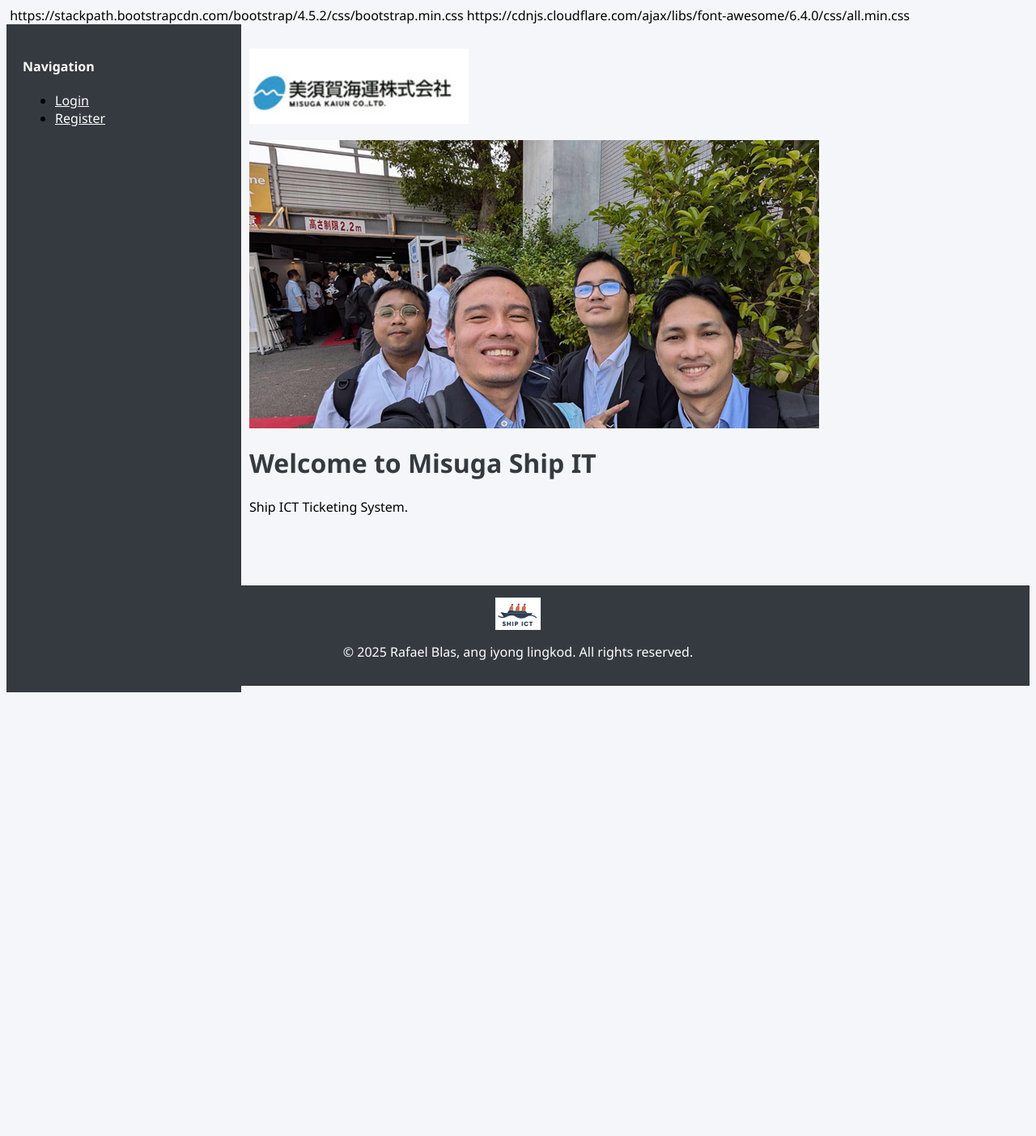
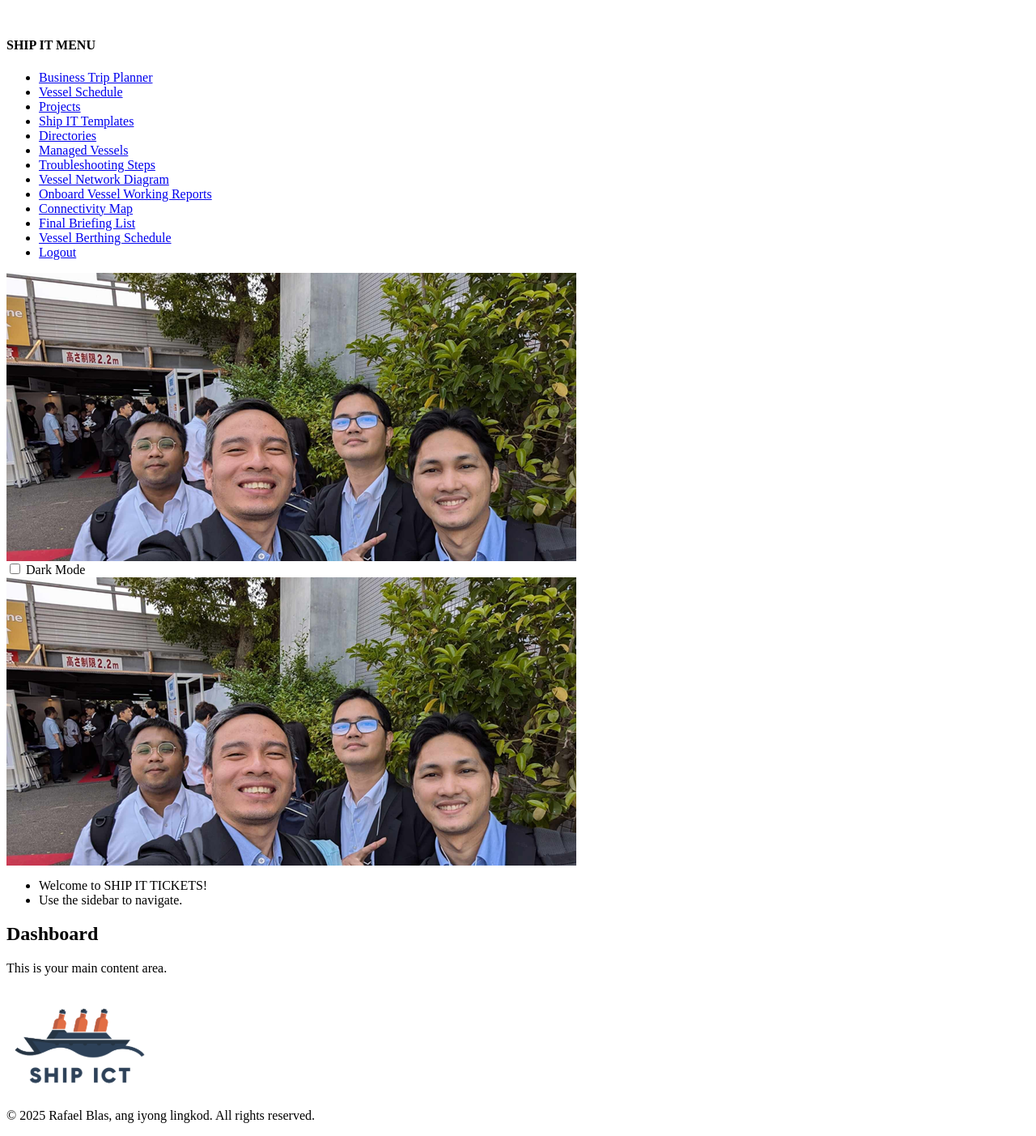
Before and after one commit to rafael0915/JIRAF_SIT, a Flask app: page / in a window 1280 px wide. Shown: the whole page at 81% size. Before the commit the page ends 855 px from the top, so only its background shows below. Run offline with Flask 3, Linux system fonts and the light colour scheme; some libraries are stand-ins or nearby versions.

Commit message:
Pageedit1
rafael

```diff
--- a/templates/base.html
+++ b/templates/base.html
@@ -1,112 +1,156 @@
 <!DOCTYPE html>
 <html lang="en">
 <head>
-    <meta charset="UTF-8">
-    <meta name="viewport" content="width=device-width, initial-scale=1.0">
+    <meta charset="UTF-8" />
+    <meta name="viewport" content="width=device-width, initial-scale=1.0" />
     <title>SHIP IT TICKETS</title>
-    https://stackpath.bootstrapcdn.com/bootstrap/4.5.2/css/bootstrap.min.css
-    https://cdnjs.cloudflare.com/ajax/libs/font-awesome/6.4.0/css/all.min.css
-    <link rel="stylesheet" href="{{ url_for('static', filename='style.css') }}">
-    <style>
+    <link rel="stylesheet" href="https://cdn.jsdelivr.net/npm/bootstrap@5.s
+    <link rel="stylesheet" href="https://cdnjs.cloudflare.com/ajax/libs/font-awesome/6.4>
         body {
-            background-color: #f4f6f9;
+            background-color: #eef2f7;
             font-family: 'Segoe UI', sans-serif;
+            transition: background-color 0.3s ease, color 0.3s ease;
         }
         .sidebar {
-            background-color: #343a40;
+            background-color: #1f2937;
+            color: white;
             height: 100vh;
-            padding: 20px;
             position: fixed;
             width: 250px;
-            overflow-y: auto;
+            padding-top:            overflow-y: auto;
+            transition: background-color 0.3s ease;
         }
         .sidebar h4 {
-            color: white;
-            margin-bottom: 20px;
+            text-align: center;
+            margin-bottom: 30px;
         }
         .sidebar .nav-link {
+            color: #d1d5db;
+            padding: 10px 20px;
+            transition: all 0.3s ease;
+        }
+        .sidebar .nav-link:hover {
+            background-color: #374151;
             color: #ffffff;
+        }
+        .content {
+            margin-left: 250px;
+            padding: 30px;
+        }
+        .navbar {
+            background-color: #ffffff;
+            box-shadow: 0 2px 4px rgba(0,0,0,0.1);
             transition: background-color 0.3s ease;
         }
-        .sidebar .nav-link:hover {
-            background-color: #007bff;
-            color: #fff;
+        .navbar-brand img {
+            height: 60px;
         }
-        .content {
-            margin-left: 270px;
-            padding: 30px;
-        }
-        .navbar-brand img {
-            height: 80px;
+        .banner {
+            border-radius: 10px;
+            box-shadow: 0 4px 8px rgba(0,0,0,0.1);
         }
         .alert {
             margin-top: 20px;
         }
         footer {
-            background-color: #343a40;
+            background-color: #1f2937;
             color: white;
             text-align: center;
             padding: 15px 0;
             margin-top: 40px;
+            transition: background-color 0.3s ease;
         }
         footer img {
             height: 40px;
+        }
+
+        /* Dark Mode Styles */
+        body.dark-mode {
+            background-color: #121212;
+            color: #e0e0e0;
+        }
+        .sidebar.dark-mode {
+            background-color: #1c1c1c;
+        }
+        .sidebar.dark-mode .nav-link {
+            color: #bbbbbb;
+        }
+        .sidebar.dark-mode .nav-link:hover {
+            background-color: #333333;
+        }
+        .navbar.dark-mode {
+            background-color: #1f1f1f;
+        }
+        footer.dark-mode {
+            background-color: #1c1c1c;
+            color: #e0e0e0;
+        }
+        .alert.dark-mode {
+            background-color: #2c2c2c;
+            color: #ffffff;
         }
     </style>
 </head>
 <body>
     <div class="sidebar">
-        <h4><i class="fas fa-ship"></i> Navigation</h4>
+        <h4><i class="fas fa-ship"></i> SHIP IT MENU</h4>
         <ul class="nav flex-column">
-            {% if current_user.is_authenticated %}
-                <li class="nav-item"><a class="nav-link" href="{{ url_for('business_trip') }}"><i class="fas fa-briefcase"></i> Business Trip Planner</a></li>
-                <li class="nav-item"><a class="nav-link" href="{{ url_for('trips') }}"><i class="fas fa-calendar-alt"></i> Vessel Schedule</a></li>
-                <li class="nav-item"><a class="nav-link" href="{{ url_for('projects') }}"><i class="fas fa-tasks"></i> Projects</a></li>
-                <li class="nav-item"><a class="nav-link" href="{{ url_for('mailTemplates2') }}"><i class="fas fa-envelope-open-text"></i> Ship IT Templates</a></li>
-                <li class="nav-item"><a class="nav-link" href="{{ url_for('Directories') }}"><i class="fas fa-folder-open"></i> Directories</a></li>
-                <li class="nav-item"><a class="nav-link" href="{{ url_for('vesselist2') }}"><i class="fas fa-ship"></i> Managed Vessels</a></li>
-                <li class="nav-item"><a class="nav-link" href="{{ url_for('troubleshooting') }}"><i class="fas fa-tools"></i> Troubleshooting Steps</a></li>
-                <li class="nav-item"><a class="nav-link" href="{{ url_for('network_diagram') }}"><i class="fas fa-project-diagram"></i> Vessel Network Diagram</a></li>
-                <li class="nav-item"><a class="nav-link" href="{{ url_for('work_reports') }}"><i class="fas fa-file-alt"></i> Onboard Vessel Working Reports</a></li>
-                <li class="nav-item"><a class="nav-link" href="{{ url_for('map') }}"><i class="fas fa-map-marked-alt"></i> Connectivity Map</a></li>
-                <li class="nav-item"><a class="nav-link" href="{{ url_for('finalbriefing2') }}"><i class="fas fa-list-check"></i> Final Briefing List</a></li>
-                <li class="nav-item"><a class="nav-link" href="{{ url_for('add_schedule') }}"><i class="fas fa-calendar-plus"></i> Vessel Berthing Schedule</a></li>
-                <li class="nav-item"><a class="nav-link" href="{{ url_for('logout') }}"><i class="fas fa-sign-out-alt"></i> Logout</a></li>
-            {% else %}
-                <li class="nav-item"><a class="nav-link" href="{{ url_for('login') }}"><i class="fas fa-sign-in-alt"></i> Login</a></li>
-                <li class="nav-item"><a class="nav-link" href="{{ url_for('register') }}"><i class="fas fa-user-plus"></i> Register</a></li>
-            {% endif %}
+            <li class="nav-item"><a class="nav-link" href="#"><i class="fas fa-briefcase"></i> Business Trip Planner</a></li>
+            <li class="nav-item"><a class="nav-link" href="#"><i class="fas fa-calendar-alt"></i> Vessel Schedule</a></li>
+            <li class="nav-item"><a class="nav-link" href="#"><i class="fas fa-tasks"></i> Projects</a></li>
+            <li class="nav-item"><a class="nav-link" href="#"><i class="fas fa-envelope-open-text"></i> Ship IT Templates</a></li>
+            <li class="nav-item"><a class="nav-link" href="#"><i class="fas fa-folder-open"></i> Directories</a></li>
+            <li class="nav-item"><a class="nav-link" href="#"><i class="fas fa-ship"></i> Managed Vessels</a></li>
+            <li class="nav-item"><a class="nav-link" href="#"><i class="fas fa-tools"></i> Troubleshooting Steps</a></li>
+            <li class="nav-item"><a class="nav-link" href="#"><i class="fas fa-project-diagram"></i> Vessel Network Diagram</a></li>
+            <li class="nav-item"><a class="nav-link" href="#"><i class="fas fa-file-alt"></i> Onboard Vessel Working Reports</a></li>
+            <li class="nav-item"><a class="nav-link" href="#"><i class="fas fa-map-marked-alt"></i> Connectivity Map</a></li>
+            <li class="nav-item"><a class="nav-link" href="#"><i class="fas fa-list-check"></i> Final Briefing List</a></li>
+            <li class="nav-item"><a class="nav-link" href="#"><i class="fas fa-calendar-plus"></i> Vessel Berthing Schedule</a></li>
+            <li class="nav-item"><a class="nav-link" href="#"><i class="fas fa-sign-out-alt"></i> Logout</a></li>
         </ul>
     </div>
 
     <div class="content">
-        <nav class="navbar navbar-light bg-light mb <a class="navbar-brand" href="{{ url_for('index') }}">
-                <img src="{{ url_for('static', filename='logo.png') }}" alt="Logo">
+        <nav class="navbar navbar-light mb-4 d-flex justify-content-between">
+            <a class="navbar-brand" href="#">
+                <img src="static/ceme.png" alt="Logo">
             </a>
+            <div class="form-check form-switch">
+                <input class="form-check-input" type="checkbox" id="darkModeToggle">
+                <label class="form-check-label" for="darkModeToggle">Dark Mode</label>
+            </div>
         </nav>
 
-        <img src="{{ url_for('static', filename='ceme.png') }}" alt="Banner" class="img-fluid rounded shadow-sm mb-4">
+        <img src="static/ceme.png" alt="Banner" class="img-fluid banner mb-4">
 
-        {% with messages = get_flashed_messages() %}
-            {% if messages %}
-                <div class="alert alert-info shadow-sm">
-                    <ul>
-                    {% for message in messages %}
-                        <li>{{ message }}</li>
-                    {% endfor %}
-                    </ul>
-                </div>
-            {% endif %}
-        {% endwith %}
+        <div class="alert alert-info shadow-sm">
+            <ul>
+                <li>Welcome to SHIP IT TICKETS!</li>
+                <li>Use the sidebar to navigate.</li>
+            </ul>
+        </div>
 
-        {% block content %}{% endblock %}
+        <!-- Main content block -->
+        <div>
+            <h2>Dashboard</h2>
+            <p>This is your main content area.</p>
+        </div>
     </div>
 
     <footer>
-        <img src="{{ url_for('static', filename='ship.png') }}" alt="ship">
+        <img src="static/ship.png" alt="ship">
         <p>&copy; 2025 Rafael Blas, ang iyong lingkod. All rights reserved.</p>
     </footer>
 
-    <script src="https://code.jquery.com/jquery-3.5.1.slim.min.js"></"https://cdn.jsdelivr.net/npm/@popperjs/core@2.9.2/dist/umd/popper.min.js"></scriptbootstrapcdn.com/bootstrap/4.5.2/js/bootstrap.min.js
+    <script>
+        const toggle = document.getElementById('darkModeToggle');
+        toggle.addEventListener('change', () => {
+            document.body.classList.toggle('dark-mode');
+            document.querySelector('.sidebar').classList.toggle('dark-mode');
+            document.querySelector('.navbar').classList.toggle('dark-mode');
+            document.querySelector('footer').classList.toggle('dark-mode');
+            document.querySelectorAll('.alert').forEach(alert => alert.classList.toggle('dark-mode'));
+        });
+    </script>
 </body>
-</html>
```
